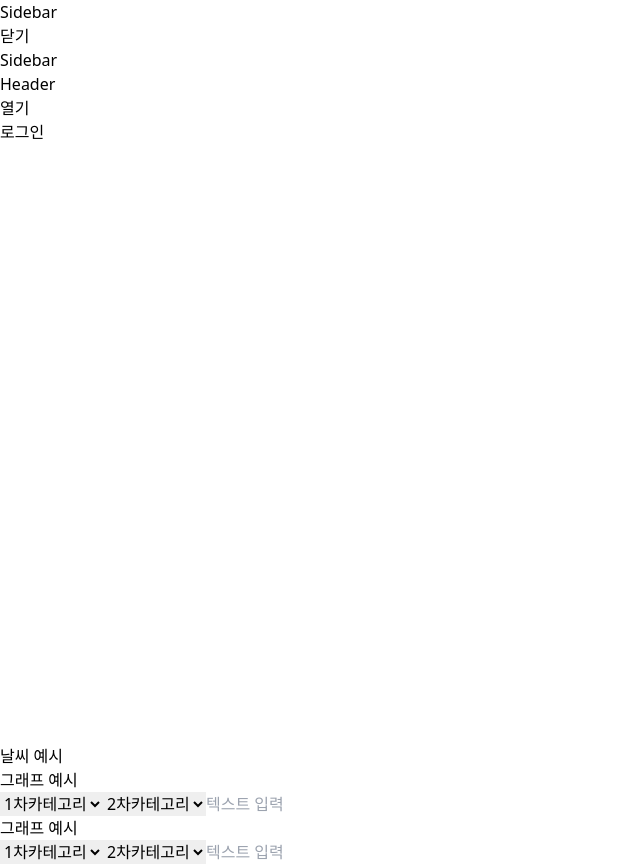
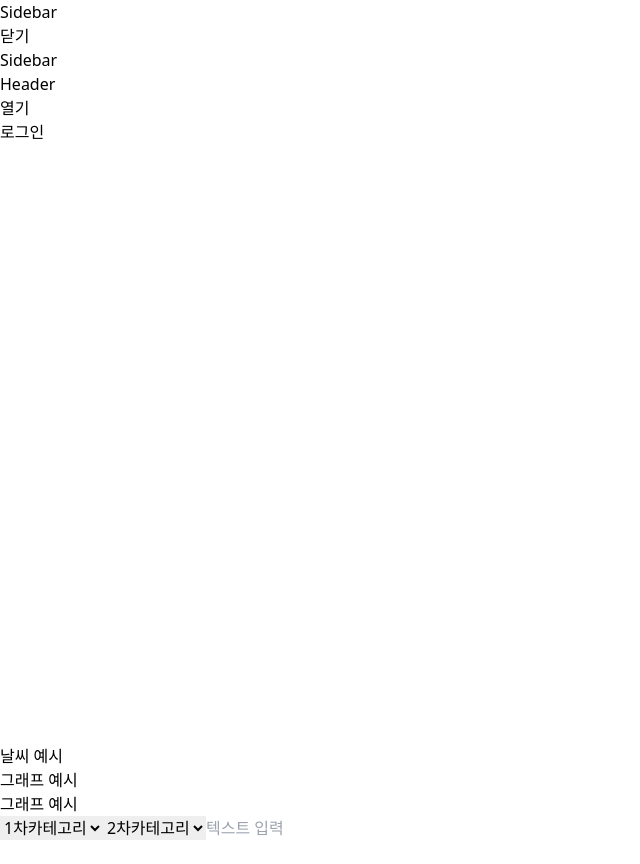
Before and after one commit to thatline99/localup-frontend, a Next.js app: page / in a window 1280 px wide. Shown: the whole page, without its empty margins (0-640 px from the left). After the commit the page ends 840 px from the top, so only its background shows below. Built offline with nearby package versions, Linux system fonts and the light colour scheme.

Commit message:
feat: retain original graph placeholder

```diff
--- a/src/app/page.tsx
+++ b/src/app/page.tsx
@@ -21,7 +21,7 @@ export default function Home() {
           <div className="rounded border p-4 text-center">날씨 예시</div>
         </div>
         <div className="col-span-8 space-y-4">
-          <GraphExample />
+          <div className="rounded border p-4 text-center">그래프 예시</div>
           <GraphExample />
         </div>
       </div>
```
